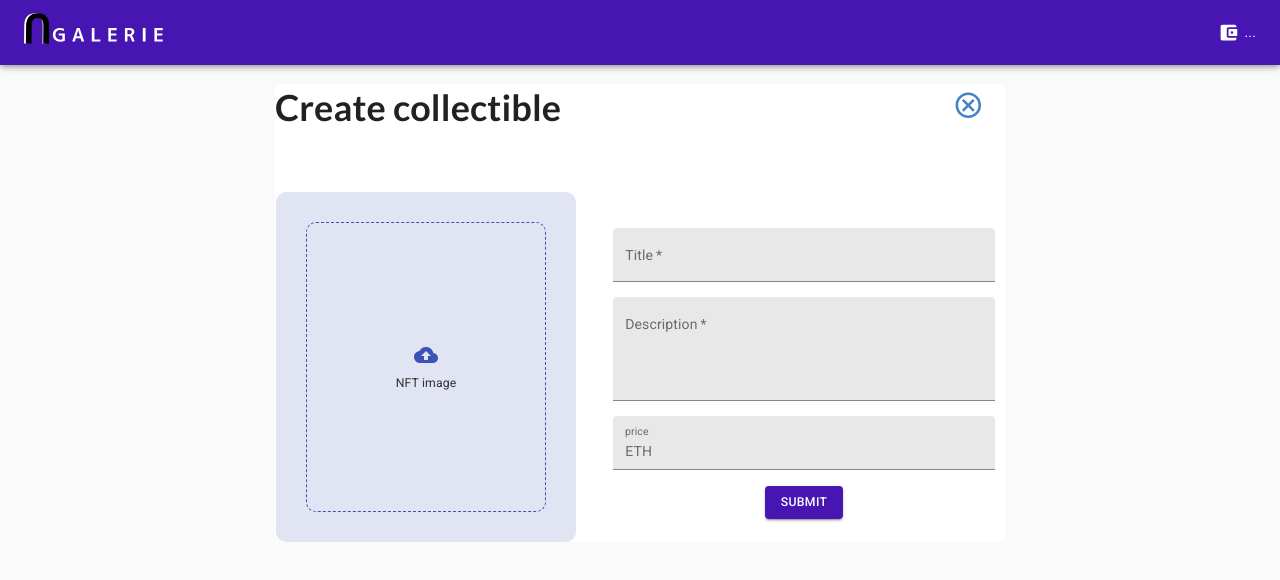
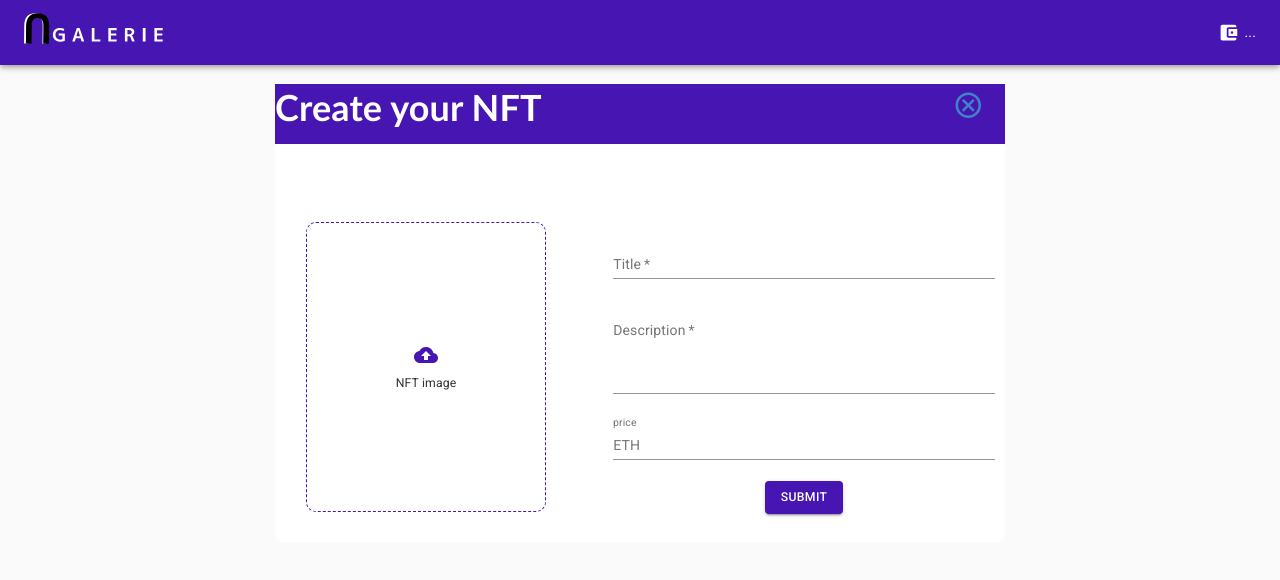
Before and after one commit to yaannnik/CoinRoof, a React (Create React App) app in the folder client/: page /create-nft in a window 1280 px wide. Shown: the top 580 px of the page. Built offline with nearby package versions, Linux system fonts and the light colour scheme; no server answers.

Commit message:
change ui of create nft page

```diff
--- a/client/src/components/DropZone/styles.js
+++ b/client/src/components/DropZone/styles.js
@@ -3,7 +3,7 @@
 const useStyles = makeStyles({
   dropzone: {
     height: "350px",
-    background: "#e1E4F2",
+    background: "#FFF",
     borderRadius: "10px",
 
     display: "flex",
@@ -22,7 +22,7 @@
       width: "calc(100% - 60px)",
       height:" calc(100% - 60px)",
       borderRadius: "10px",
-      border: "1px dashed #3F51B5",
+      border: "1px dashed #4615b2",
 
       display: "flex",
       flexDirection: "column",
@@ -31,7 +31,7 @@
       color: "#333",
 
       '& svg': {
-        color: "#3F51B5",
+        color: "#4615b2",
         width: "24px",
         height: "24px",
         marginBottom: "8px",
--- a/client/src/pages/CreateNFT/index.js
+++ b/client/src/pages/CreateNFT/index.js
@@ -98,7 +98,7 @@
     <div className={classes.pageCreateNft}>
       <form onSubmit={createNFT}>
         <div className={classes.formHeader}>
-          <h1>Create collectible</h1>
+          <h1 >  Create your NFT</h1>
           <Link to="/">
             <CancelOutlinedIcon fontSize="large" />
           </Link>
@@ -111,8 +111,9 @@
             <TextField
               label="Title"
               name="title"
-              variant="filled"
+              id="outlined-required"
               required
+              defaultValue="Put your title here"
               value={formData.title}
               onChange={handleInputChange}
               fullWidth
@@ -123,7 +124,6 @@
               rows={4}
               label="Description"
               name="description"
-              variant="filled"
               required
               value={formData.description}
               onChange={handleInputChange}
@@ -132,7 +132,6 @@
             <TextField
               label="price"
               name="price"
-              variant="filled"
               value={formData.price}
               onChange={handleInputChange}
               InputProps={{
--- a/client/src/pages/CreateNFT/styles.js
+++ b/client/src/pages/CreateNFT/styles.js
@@ -5,6 +5,7 @@
     width: "100%",
     maxWidth: "1100px",
     margin: "0 auto",
+    // backgroundColor:"#ede7f6",
 
     '& form': {
       margin: "20px auto 80px auto",
@@ -37,18 +38,26 @@
 
     '& h1': {
       fontSize: "36px",
+      justifyContent: "center",
+      color: "#FFF",
+      fontFamily: "Trebuchet MS",
     },
 
     '& a': {
       marginLeft: "auto",
       marginRight: "1.5rem",
-    }
+    },
+
+    backgroundColor:"#4615b2",
   },
 
   content: {
     display: "flex",
     flexDirection: "row",
     justifyContent: "center",
+    '& h1': {
+
+    },
   },
 
   dropzone: {
--- a/client/src/pages/Home/styles.js
+++ b/client/src/pages/Home/styles.js
@@ -2,7 +2,7 @@
 
 const useStyles = makeStyles({
   homepage: {
-
+    backgroundColor: "#ede7f6",
   },
   images: {
     objectFit: "cover",
@@ -20,7 +20,7 @@
     // width: '100%',
   },
   main: {
-    backgroundColor: "white",
+    backgroundColor: "#ede7f6",
     display: "flex",
     flexDirection: "column",
     alignItems: "center",
```
